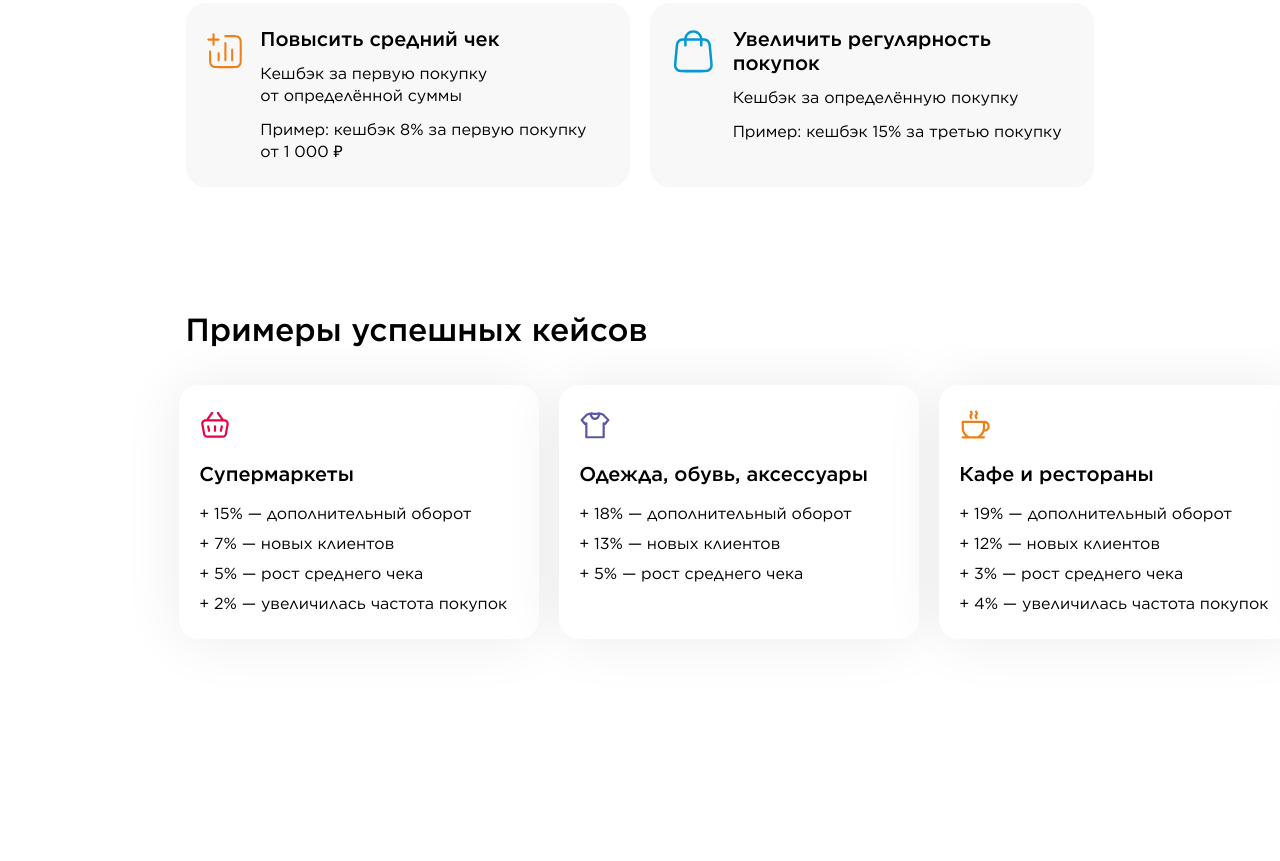
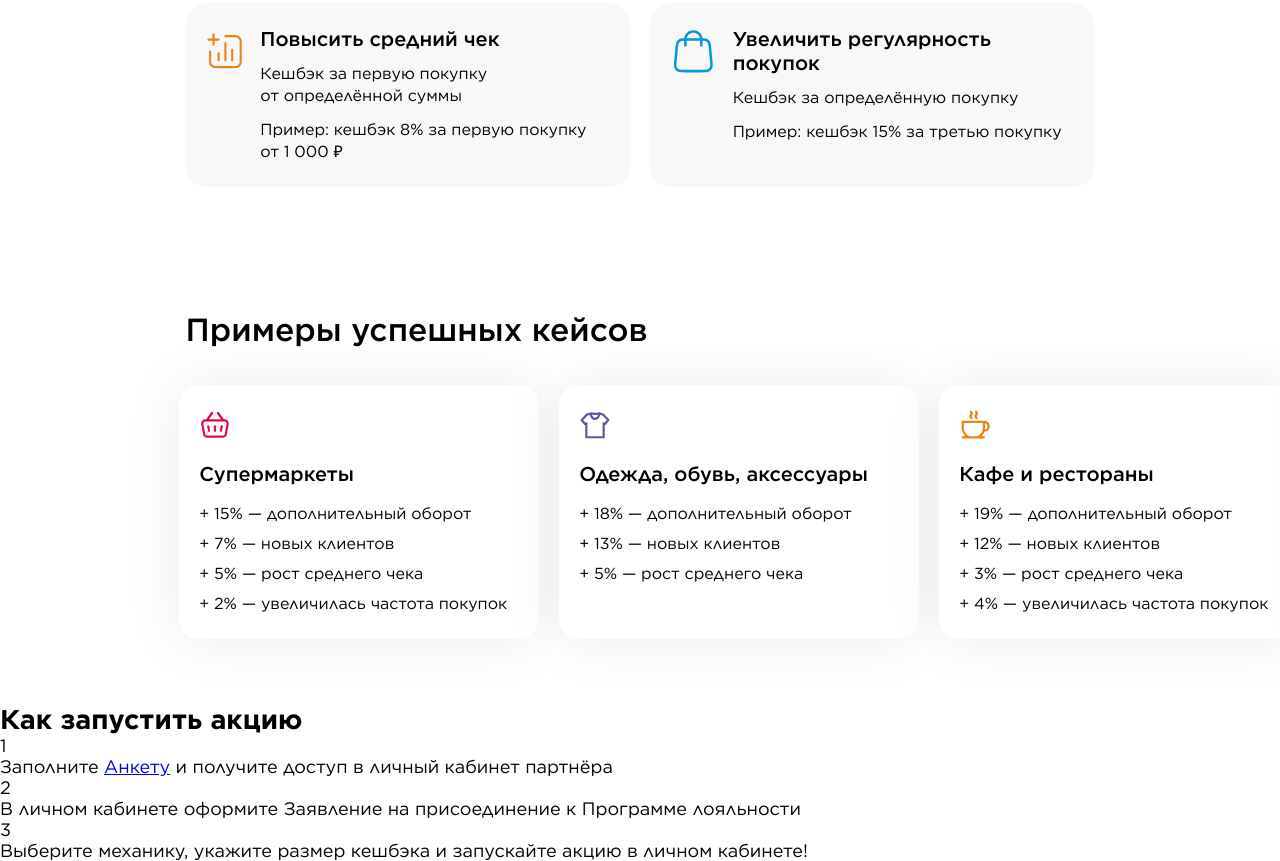
Before and after one commit to malinasavina/mir-test-task, a website built with webpack: page src/index.html in a window 1280 px wide. Shown: the part 2449-3310 px from the top of the page. Before the commit the page ends 3152 px from the top, so only its background shows below. Built offline with nearby package versions, Linux system fonts and the light colour scheme.

Commit message:
Add steps section markup

```diff
--- a/src/index.html
+++ b/src/index.html
@@ -259,7 +259,37 @@
         </ul>
       </div>
     </section>
-    <section class="steps"></section>
+    <section class="steps">
+      <div class="steps__inner">
+        <h2 class="steps__title">Как запустить акцию</h2>
+        <ul class="steps__list">
+          <li class="steps__item">
+            <div class="steps__info">
+              <span class="steps__count">
+                <span class="steps__count-number">1</span>
+              </span>
+              <p class="steps__text">Заполните <a class="steps__link" href="https://vamprivet.ru/" target="_blank">Анкету</a> и&nbsp;получите доступ в&nbsp;личный кабинет партнёра</p>
+            </div>
+          </li>
+          <li class="steps__item">
+            <div class="steps__info">
+              <span class="steps__count">
+                <span class="steps__count-number">2</span>
+              </span>
+              <p class="steps__text">В личном кабинете оформите Заявление на&nbsp;присоединение к&nbsp;Программе лояльности</p>
+            </div>
+          </li>
+          <li class="steps__item">
+            <div class="steps__info">
+              <span class="steps__count">
+                <span class="steps__count-number">3</span>
+              </span>
+              <p class="steps__text">Выберите механику, укажите размер кешбэка и&nbsp;запускайте акцию в&nbsp;личном кабинете!</p>
+            </div>
+          </li>
+        </ul>
+      </div>
+    </section>
     <section class="banks"></section>
   </main>
 </body>
```
